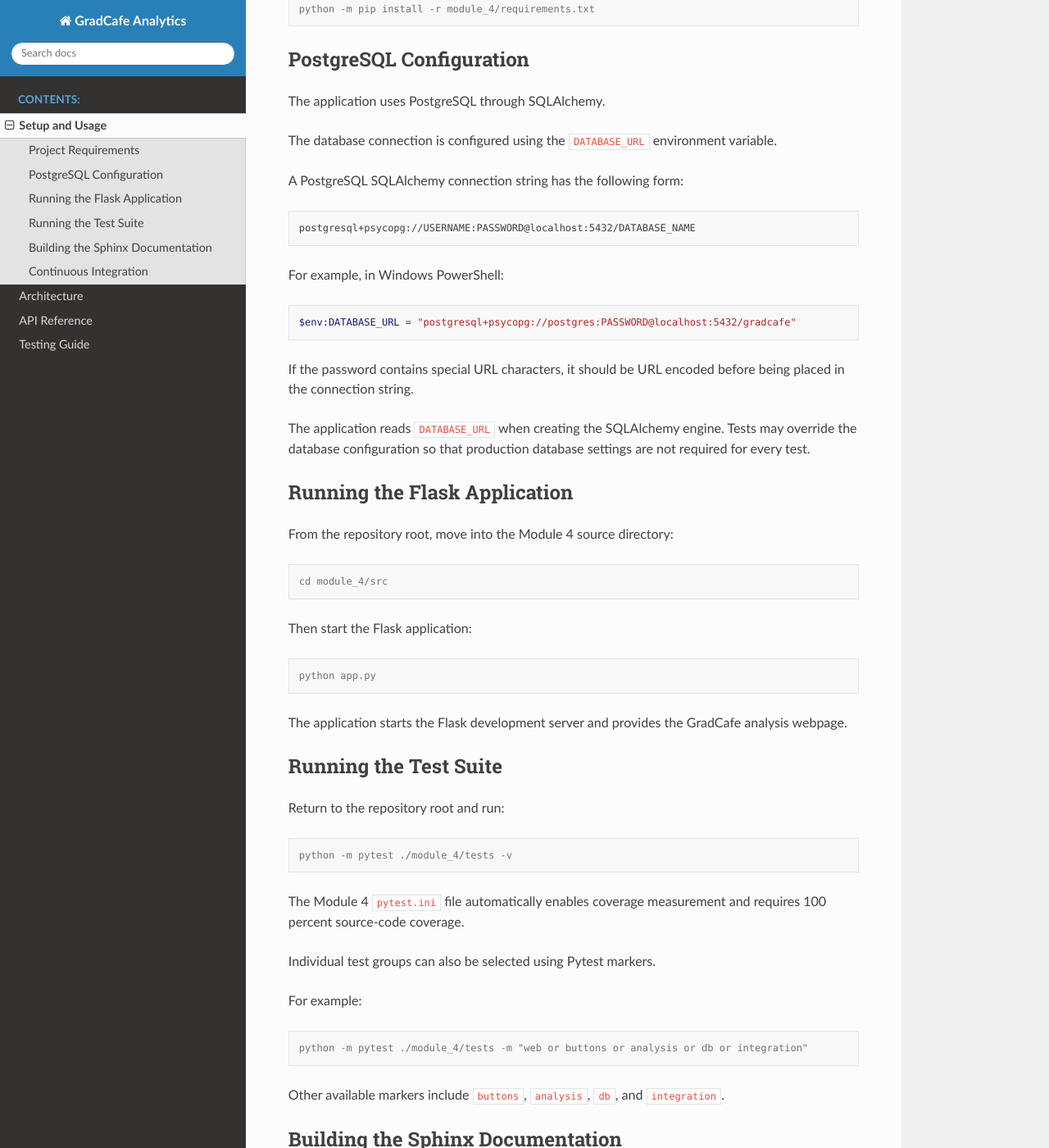
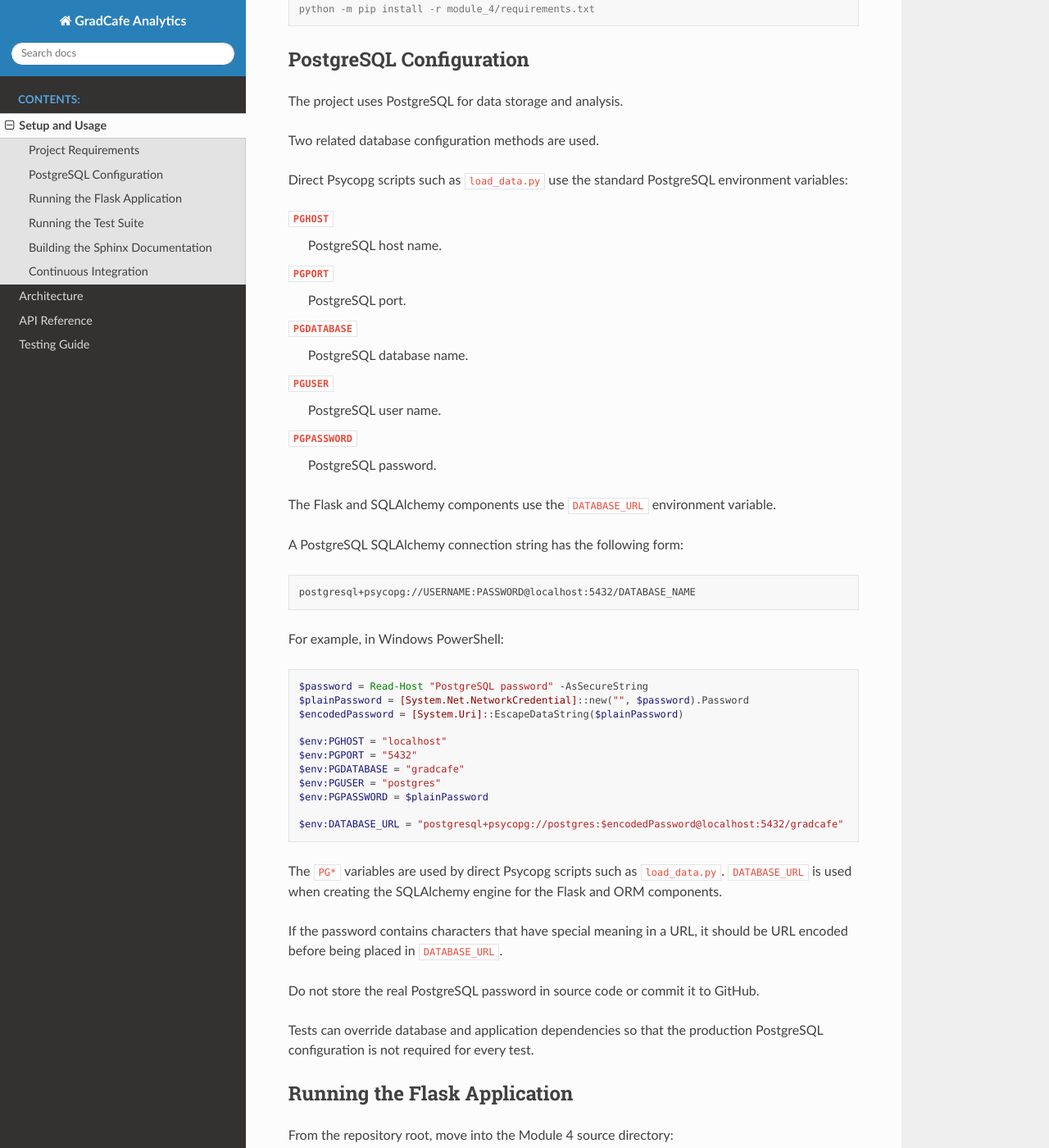
Before and after one commit to wednesday331/jhu_software_concepts, a Sphinx documentation site: the page built from module_4/docs/setup.rst, in a window 1280 px wide and 1400 px high, scrolled down 437 px. Shown: the whole window at 82% size. Built offline with Sphinx 7.4.7 and the Read the Docs theme 3.1.0, drawn with Linux system fonts in a browser that asks for light colours; some of the changed text lies outside the part shown.

Commit message:
Update PostgreSQL setup documentation

```diff
--- a/module_4/docs/setup.rst
+++ b/module_4/docs/setup.rst
@@ -22,9 +22,29 @@ From the repository root, dependencies can be installed with:
 PostgreSQL Configuration
 ------------------------
 
-The application uses PostgreSQL through SQLAlchemy.
+The project uses PostgreSQL for data storage and analysis.
 
-The database connection is configured using the ``DATABASE_URL``
+Two related database configuration methods are used.
+
+Direct Psycopg scripts such as ``load_data.py`` use the standard
+PostgreSQL environment variables:
+
+``PGHOST``
+    PostgreSQL host name.
+
+``PGPORT``
+    PostgreSQL port.
+
+``PGDATABASE``
+    PostgreSQL database name.
+
+``PGUSER``
+    PostgreSQL user name.
+
+``PGPASSWORD``
+    PostgreSQL password.
+
+The Flask and SQLAlchemy components use the ``DATABASE_URL``
 environment variable.
 
 A PostgreSQL SQLAlchemy connection string has the following form:
@@ -37,14 +57,30 @@ For example, in Windows PowerShell:
 
 .. code-block:: powershell
 
-   $env:DATABASE_URL = "postgresql+psycopg://postgres:PASSWORD@localhost:5432/gradcafe"
+   $password = Read-Host "PostgreSQL password" -AsSecureString
+   $plainPassword = [System.Net.NetworkCredential]::new("", $password).Password
+   $encodedPassword = [System.Uri]::EscapeDataString($plainPassword)
 
-If the password contains special URL characters, it should be URL encoded
-before being placed in the connection string.
+   $env:PGHOST = "localhost"
+   $env:PGPORT = "5432"
+   $env:PGDATABASE = "gradcafe"
+   $env:PGUSER = "postgres"
+   $env:PGPASSWORD = $plainPassword
 
-The application reads ``DATABASE_URL`` when creating the SQLAlchemy
-engine. Tests may override the database configuration so that production
-database settings are not required for every test.
+   $env:DATABASE_URL = "postgresql+psycopg://postgres:$encodedPassword@localhost:5432/gradcafe"
+
+The ``PG*`` variables are used by direct Psycopg scripts such as
+``load_data.py``. ``DATABASE_URL`` is used when creating the SQLAlchemy
+engine for the Flask and ORM components.
+
+If the password contains characters that have special meaning in a URL,
+it should be URL encoded before being placed in ``DATABASE_URL``.
+
+Do not store the real PostgreSQL password in source code or commit it to
+GitHub.
+
+Tests can override database and application dependencies so that the
+production PostgreSQL configuration is not required for every test.
 
 
 Running the Flask Application
@@ -78,16 +114,14 @@ Return to the repository root and run:
 The Module 4 ``pytest.ini`` file automatically enables coverage
 measurement and requires 100 percent source-code coverage.
 
-Individual test groups can also be selected using Pytest markers.
-
-For example:
+The required marker groups can also be run together:
 
 .. code-block:: console
 
    python -m pytest ./module_4/tests -m "web or buttons or analysis or db or integration"
 
-Other available markers include ``buttons``, ``analysis``, ``db``, and
-``integration``.
+The available markers are ``web``, ``buttons``, ``analysis``, ``db``,
+and ``integration``.
 
 
 Building the Sphinx Documentation
@@ -97,7 +131,10 @@ From the repository root, build the HTML documentation with:
 
 .. code-block:: console
 
-   python -m sphinx -b html ./module_4/docs ./module_4/docs/_build/html
+   python -m sphinx -W -b html ./module_4/docs ./module_4/docs/_build/html
+
+The ``-W`` option treats Sphinx warnings as errors so documentation
+problems are detected during the build.
 
 After a successful build, the documentation homepage is located at:
 
```
Also changed, not shown: 3 other files.
